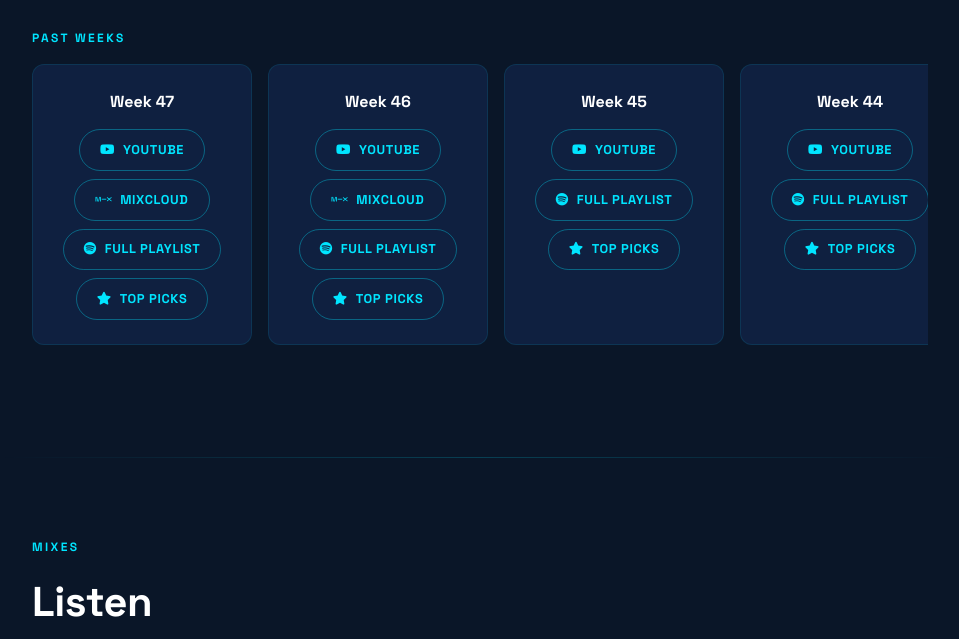
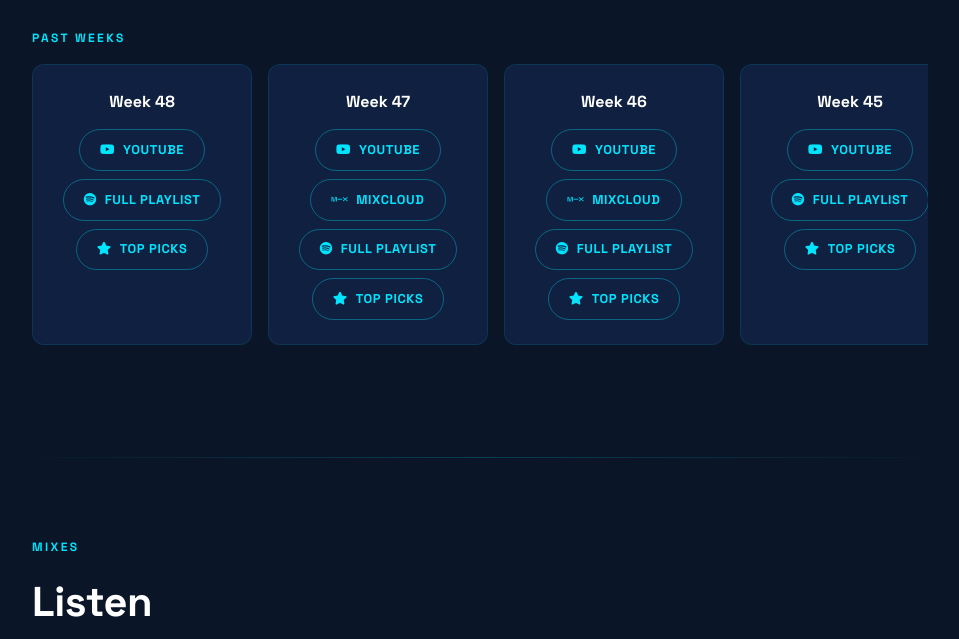
Before and after one commit to cameron-h-price/cmun-selecta, a plain HTML site: page index.html in a window 1280 px wide. Shown: the part 2097-2736 px from the top of the page, without its empty margins (160-1119 px from the left). Drawn offline with Linux system fonts and the light colour scheme.

Commit message:
Week 48: YouTube, Full Playlist and Top Picks (auto, mix is public)
Co-Authored-By: Claude Opus 5.5 <noreply@anthropic.com>
(Selecta Watch auto step)

```diff
--- a/index.html
+++ b/index.html
@@ -553,6 +553,20 @@
     <p class="section-label" style="margin-top:2rem; margin-bottom:1rem;">Past Weeks</p>
     <div class="selections-grid">
       <div class="selections-item">
+        <span class="week-label">Week 48</span>
+        <div class="selections-links">
+          <a href="https://youtu.be/cKLS71zP8xA" class="btn btn-ghost" target="_blank" rel="noopener">
+            <i class="fa-brands fa-youtube" style="margin-right:0.5rem;"></i>YouTube
+          </a>
+          <a href="https://open.spotify.com/playlist/4Uzi5hJllteah2AiUnnSWe" class="btn btn-ghost" target="_blank" rel="noopener">
+            <i class="fa-brands fa-spotify" style="margin-right:0.5rem;"></i>Full Playlist
+          </a>
+          <a href="https://open.spotify.com/playlist/5tSEuggUwWX0IGqj3wGgwh" class="btn btn-ghost" target="_blank" rel="noopener">
+            <i class="fa-solid fa-star" style="margin-right:0.5rem;"></i>Top Picks
+          </a>
+        </div>
+      </div>
+      <div class="selections-item">
         <span class="week-label">Week 47</span>
         <div class="selections-links">
           <a href="https://youtu.be/scCVK22i-gc" class="btn btn-ghost" target="_blank" rel="noopener">
```
